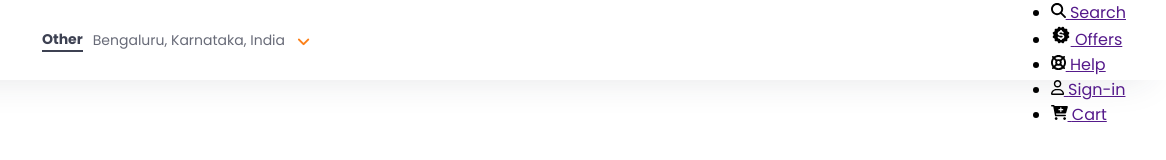
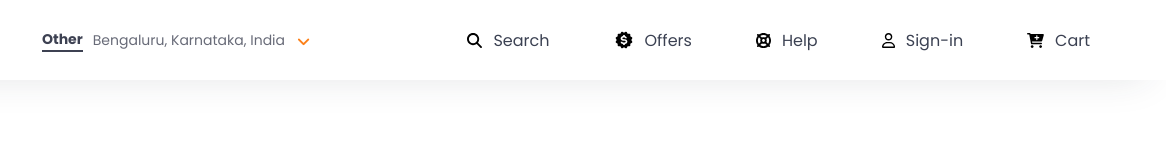
Before and after one commit to mystogan1/swiggy-clone, a plain HTML site: page index.html in a window 1280 px wide. Shown: the full height of the page, 114-1280 px from the left. Drawn offline with Linux system fonts and the light colour scheme.

Commit message:
navbar complete

```diff
--- a/css/style.css
+++ b/css/style.css
@@ -90,3 +90,46 @@
     color: #fc8019;
     font-weight: 700;
 }
+
+.nav .right {
+    position: relative;
+}
+
+.right .items {
+    display: flex;
+    align-items: center;
+}
+
+.right .items li {
+    list-style-type: none;
+    margin-right: 36px;
+    color: #3b4152;
+    font-size: 16px;
+    font-weight: 500;
+}
+
+.items .nav-item {
+    display: flex;
+    align-items: center;
+    padding-left: 28px;
+    position: relative;
+    height: 80px;
+    cursor: pointer;
+}
+
+.items .nav-item a {
+    display: flex;
+    align-items: center;
+    text-decoration: none;
+    color: #3b4152;
+    font-size: 16px;
+    font-weight: 400;
+}
+
+.items .nav-item a:hover {
+    color: #fc8019;
+}
+
+.items .nav-item a span {
+    padding-left: 11px;
+}
```
